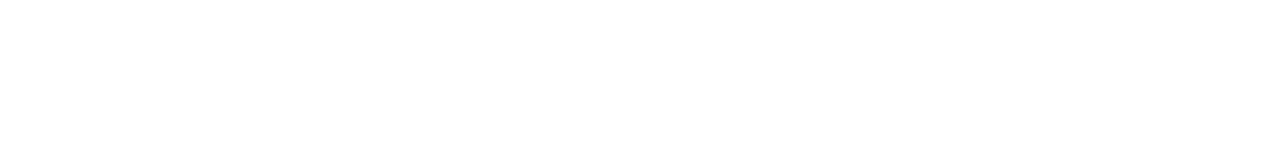
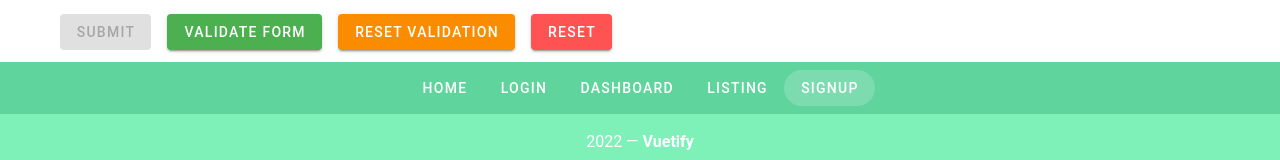
Before and after one commit to brunol-mira/my-test-app, a Vue app: page /signup in a window 1280 px wide. Shown: the part 1950-2110 px from the top of the page. Before the commit the page ends 952 px from the top, so only its background shows below. Built offline with nearby package versions, Linux system fonts and the light colour scheme.

Commit message:
last commit

```diff
--- a/package.json
+++ b/package.json
@@ -23,6 +23,7 @@
     "eslint-plugin-vue": "^6.2.2",
     "sass": "~1.32.0",
     "sass-loader": "^10.0.0",
+    "verte": "^0.0.12",
     "vue-cli-plugin-vuetify": "~2.4.5",
     "vue-template-compiler": "^2.6.11",
     "vuetify-loader": "^1.7.0"
--- a/src/App.vue
+++ b/src/App.vue
@@ -100,6 +100,10 @@
           label: 'Listing',
           url: '/employees'
         },
+        {
+          label: 'Signup',
+          url: '/signup'
+        },
       ]
     }
   },
--- a/src/views/Signup.vue
+++ b/src/views/Signup.vue
@@ -73,6 +73,22 @@
           ></v-color-picker>
         </v-row>
 
+        <v-row justify="center">
+
+<!--          <template>-->
+<!--            <verte picker="wheel" model="rgb"></verte>-->
+<!--          </template>-->
+        </v-row>
+
+<!--        <verte :picker="wheel" :model="rgb" display="widget"></verte>-->
+
+        <verte>
+          <svg viewBox="0 0 24 24">
+            <path d="M0 20h24v4H0z"/>
+            <path style="fill: #000" d="M11 3L5.5 17h2.25l1.12-3h6.25l1.12 3h2.25L13 3h-2zm-1.38 9L12 5.67 14.38 12H9.62z"/>
+          </svg>
+        </verte>
+
         <v-checkbox label="Agree to terms & condition" v-model="agreeToTerms" :rules="agreeToTermsRules" required></v-checkbox>
 
         <v-btn class="mr-4" type="submit" color="primary" :disabled="!formValidity">Submit</v-btn>
@@ -88,10 +104,15 @@
 <script>
 // @ is an alias to /src
 // import HelloWorld from '@/components/HelloWorld.vue'
+// import Verte from './node_modules\verte\dist\verte.min.js';
+// import Verte from '../../node_modules/verte/dist/verte.js';
+import verte from 'verte';
 
 export default {
   name: 'SignPage',
-
+  components: {
+    verte
+  },
   data: () => ({
 
     agreeToTerms: false,
```
Also changed, not shown: 1 other file (tests, documents, lock files or other folders).
